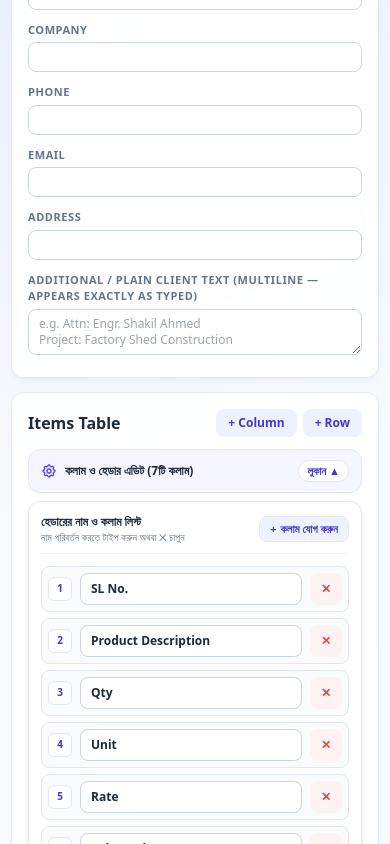
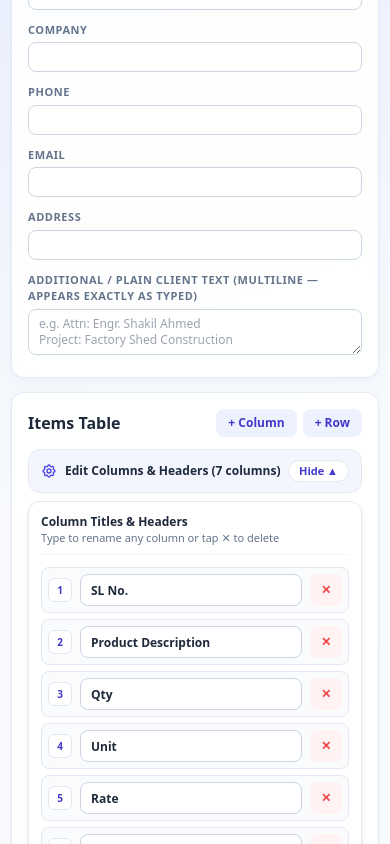
Before and after one commit to Mozahed-Hasan/Quotation-Generator-CEW, a Next.js app: page / in a window 390 px wide. Both pictures are taken after typing "Sample", "Sample", "Sample", "Sample" into the empty fields and a click on the button "+ Column". Shown: the part 463-1307 px from the top of the page. Built offline with nearby package versions, Linux system fonts and the light colour scheme.

Commit message:
Change mobile column manager to English and remove duplicate add button

```diff
--- a/app/page.js
+++ b/app/page.js
@@ -194,12 +194,12 @@ export default function Home() {
           <Link
             href="/bill-calculator"
             className="btn btn-ghost shadow-sm ring-1 ring-slate-200 hover:ring-brand-300 text-slate-700 hover:text-brand-700 transition"
-            title="ডিলার বিল ক্যালকুলেটর"
+            title="Bill Calculator"
           >
             <svg className="h-3.5 w-3.5 sm:h-4 sm:w-4 text-emerald-600" fill="none" viewBox="0 0 24 24" stroke="currentColor" strokeWidth={2}>
               <path strokeLinecap="round" strokeLinejoin="round" d="M9 7h6m0 10v-3m-3 3h.01M9 17h.01M9 14h.01M12 14h.01M15 11h.01M12 11h.01M9 11h.01M7 21h10a2 2 0 002-2V5a2 2 0 00-2-2H7a2 2 0 00-2 2v14a2 2 0 002 2z" />
             </svg>
-            <span className="text-xs sm:text-sm font-medium">বিল ক্যালকুলেটর</span>
+            <span className="text-xs sm:text-sm font-medium">Bill Calculator</span>
           </Link>
           <button
             type="button"
@@ -292,27 +292,18 @@ export default function Home() {
                   <path strokeLinecap="round" strokeLinejoin="round" d="M10.325 4.317c.426-1.756 2.924-1.756 3.35 0a1.724 1.724 0 002.573 1.066c1.543-.94 3.31.826 2.37 2.37a1.724 1.724 0 001.065 2.572c1.756.426 1.756 2.924 0 3.35a1.724 1.724 0 00-1.066 2.573c.94 1.543-.826 3.31-2.37 2.37a1.724 1.724 0 00-2.572 1.065c-.426 1.756-2.924 1.756-3.35 0a1.724 1.724 0 00-2.573-1.066c-1.543.94-3.31-.826-2.37-2.37a1.724 1.724 0 00-1.065-2.572c-1.756-.426-1.756-2.924 0-3.35a1.724 1.724 0 001.066-2.573c-.94-1.543.826-3.31 2.37-2.37.996.608 2.296.07 2.572-1.065z" />
                   <path strokeLinecap="round" strokeLinejoin="round" d="M15 12a3 3 0 11-6 0 3 3 0 016 0z" />
                 </svg>
-                <span>কলাম ও হেডার এডিট ({columns.length}টি কলাম)</span>
+                <span>Edit Columns & Headers ({columns.length} columns)</span>
               </div>
-              <span className="text-[11px] font-bold text-brand-700 bg-white border border-brand-200 px-2 py-0.5 rounded-full shadow-xs">
-                {showColManager ? "লুকান ▲" : "এডিট করুন ▼"}
+              <span className="text-[11px] font-bold text-brand-700 bg-white border border-brand-200 px-2.5 py-0.5 rounded-full shadow-xs">
+                {showColManager ? "Hide ▲" : "Edit ▼"}
               </span>
             </button>
 
             {showColManager && (
               <div className="mt-2 space-y-2 rounded-xl border border-brand-200 bg-white p-3 shadow-md">
-                <div className="flex items-center justify-between pb-2 border-b border-slate-100">
-                  <div>
-                    <h3 className="text-xs font-bold text-slate-800">হেডারের নাম ও কলাম লিস্ট</h3>
-                    <p className="text-[10px] text-slate-500">নাম পরিবর্তন করতে টাইপ করুন অথবা ✕ চাপুন</p>
-                  </div>
-                  <button
-                    type="button"
-                    onClick={addCol}
-                    className="text-[11px] font-bold text-brand-700 bg-brand-50 border border-brand-300 rounded-lg px-2.5 py-1 shadow-xs hover:bg-brand-100 flex items-center gap-1"
-                  >
-                    <span>+</span> কলাম যোগ করুন
-                  </button>
+                <div className="pb-2 border-b border-slate-100">
+                  <h3 className="text-xs font-bold text-slate-800">Column Titles & Headers</h3>
+                  <p className="text-[11px] text-slate-500">Type to rename any column or tap ✕ to delete</p>
                 </div>
                 <div className="space-y-1.5 pt-1">
                   {columns.map((c, i) => (
@@ -622,14 +613,14 @@ export default function Home() {
                     <div className="mt-2.5 border-t border-slate-100 pt-2 space-y-2">
                       <div className="flex items-center justify-between">
                         <span className="text-[11px] font-semibold text-slate-500">
-                          অতিরিক্ত কলামসমূহ:
+                          Additional Columns:
                         </span>
                         <button
                           type="button"
                           onClick={() => setShowColManager(true)}
                           className="text-[10px] text-brand-600 hover:underline font-semibold"
                         >
-                          সব কলাম এডিট করুন
+                          Manage columns
                         </button>
                       </div>
                       <div className="grid grid-cols-1 sm:grid-cols-2 gap-2">
@@ -638,7 +629,7 @@ export default function Home() {
                             <div className="mb-1.5 flex items-center justify-between gap-1.5">
                               <div className="flex items-center gap-1.5 flex-1 min-w-0">
                                 <span className="text-[10px] font-bold text-slate-500 bg-slate-200/80 rounded px-1.5 py-0.5 shrink-0">
-                                  কলাম #{colIdx + 1}
+                                  Col #{colIdx + 1}
                                 </span>
                                 <input
                                   type="text"
@@ -646,12 +637,12 @@ export default function Home() {
                                   onChange={(e) => setHead(colIdx, e.target.value)}
                                   className="text-xs font-semibold text-brand-800 bg-white border border-slate-200 rounded px-1.5 py-0.5 focus:border-brand-500 focus:outline-none w-full"
                                   placeholder={`Column ${colIdx + 1}`}
-                                  title="কলামের নাম এডিট করতে পারেন"
+                                  title="Edit column name"
                                 />
                               </div>
                               <button
                                 type="button"
-                                title="এই কলাম ডিলিট করুন"
+                                title="Remove column"
                                 onClick={() => delCol(colIdx)}
                                 className="shrink-0 h-6 w-6 flex items-center justify-center rounded bg-red-50 text-red-500 hover:bg-red-100 font-bold text-xs"
                               >
```
